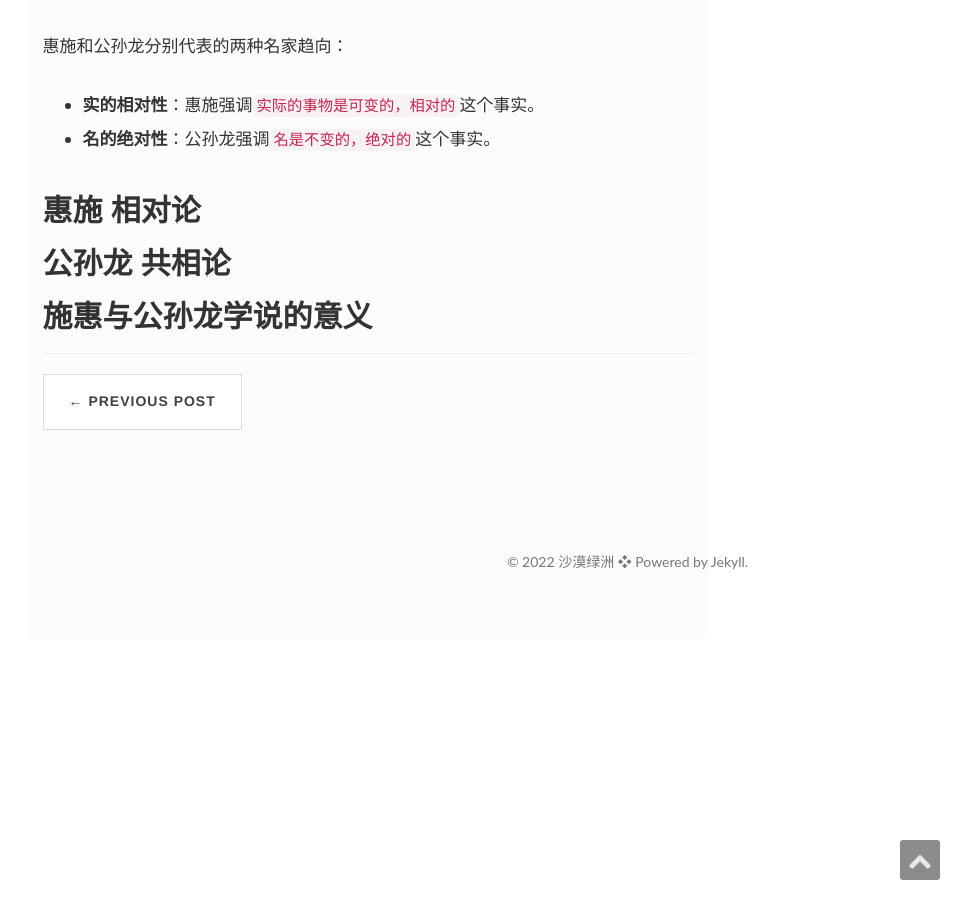
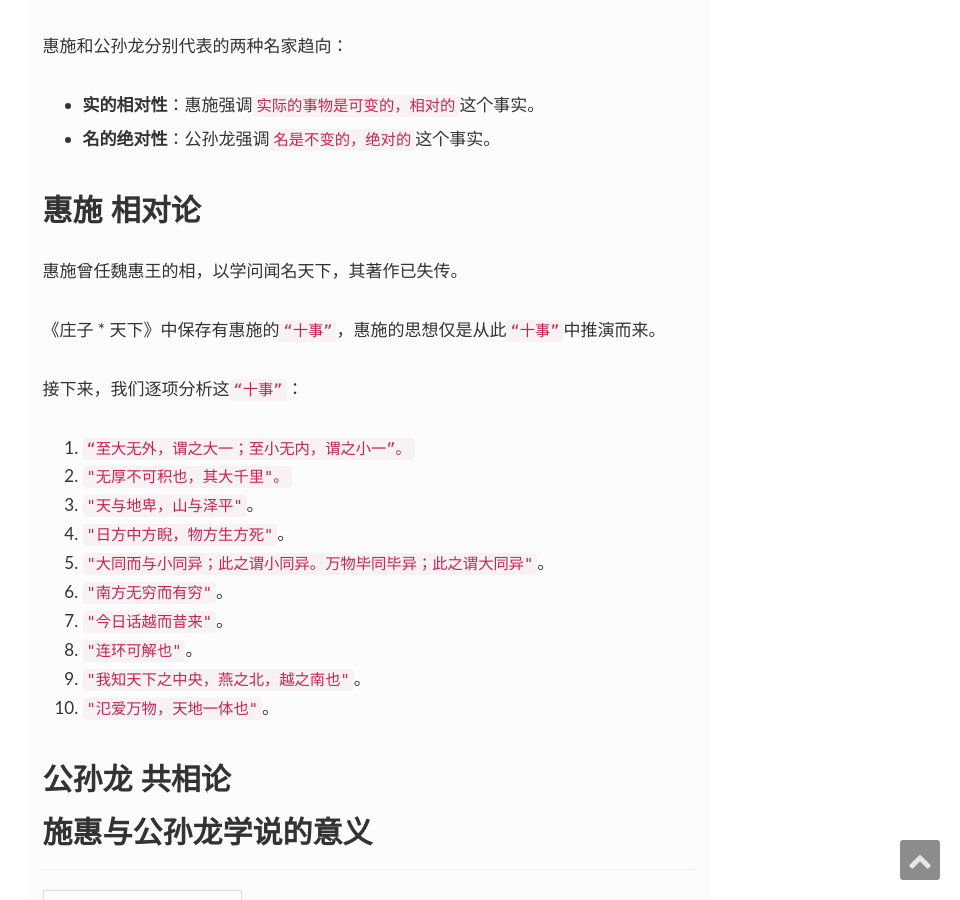
Before and after one commit to xiasha/xiasha.github.io, a Jekyll site: the page built from _posts/2022-10-31-A Brief History of Chinese Philosophy-the school of names.md, in a window 1280 px wide and 900 px high, scrolled down 2216 px. Shown: the whole window, without its empty margins (320-1280 px from the left). Built offline with Jekyll 4.4.1, drawn with Linux system fonts in a browser that asks for light colours; nearby versions of some CDN libraries; comment, search, counter and statistics services are not loaded.

Commit message:
add 惠施十事

```diff
--- a/_posts/2022-10-31-A Brief History of Chinese Philosophy-the school of names.md
+++ b/_posts/2022-10-31-A Brief History of Chinese Philosophy-the school of names.md
@@ -86,7 +86,22 @@ eg: 这是桌子。
 
 ## 惠施 相对论
 
+惠施曾任魏惠王的相，以学问闻名天下，其著作已失传。
 
+《庄子 * 天下》中保存有惠施的`“十事”`，惠施的思想仅是从此`“十事”`中推演而来。
+
+接下来，我们逐项分析这`“十事”`：
+
+1. `“至大无外，谓之大一；至小无内，谓之小一”。`
+2. `"无厚不可积也，其大千里"。`
+3. `"天与地卑，山与泽平"`。
+4. `"日方中方睨，物方生方死"`。
+5. `"大同而与小同异；此之谓小同异。万物毕同毕异；此之谓大同异"`。
+6. `"南方无穷而有穷"`。
+7. `"今日话越而昔来"`。
+8. `"连环可解也"`。
+9. `"我知天下之中央，燕之北，越之南也"`。
+10. `"氾爱万物，天地一体也"`。
 
 
 
```
Also changed, not shown: milestone.md (+1 -1 lines).
